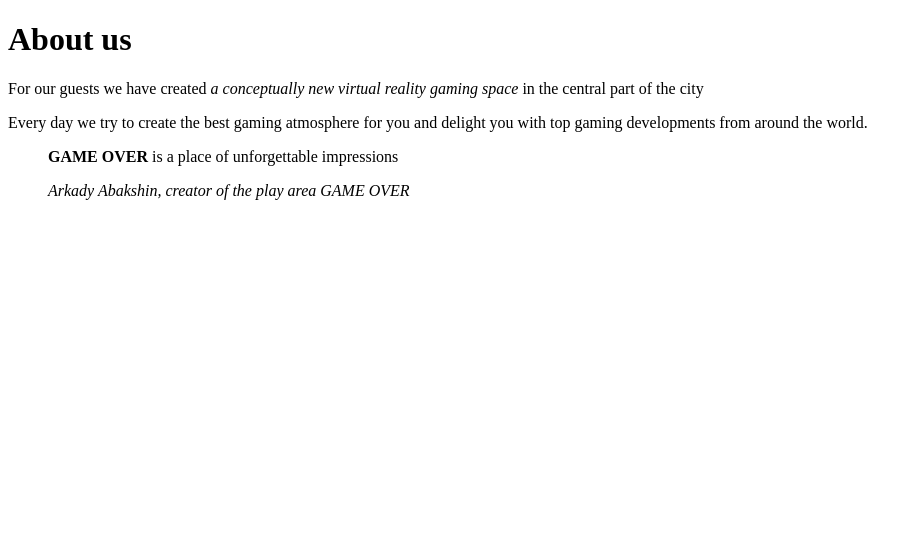
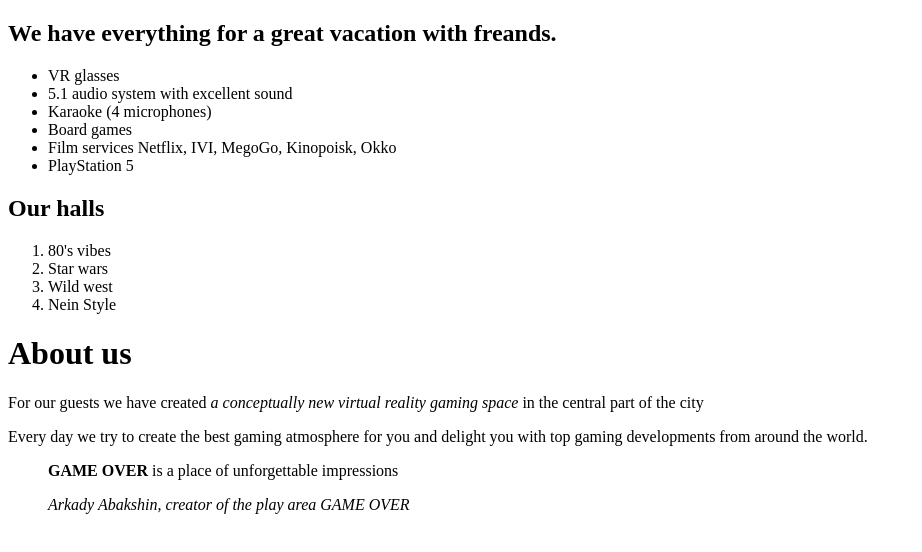
Before and after one commit to mrrlin/study_base, a plain HTML site: page lesson01/index.html in a window 1280 px wide. Shown: the whole page, without its empty margins (0-922 px from the left). Drawn offline with Linux system fonts and the light colour scheme.

```diff
--- a/lesson01/index.html
+++ b/lesson01/index.html
@@ -17,6 +17,26 @@
 
     <!--(h1{Вёрстка - это интересно})+(ul>li*3>a[href="#"]{ссылка0$})-->
 
+    <h2>We have everything for a great vacation with freands.</h2>
+
+    <ul>
+        <li>VR glasses</li>
+        <li>5.1 audio system with excellent sound</li>
+        <li>Karaoke (4 microphones)</li>
+        <li>Board games</li>
+        <li>Film services Netflix, IVI, MegoGo, Kinopoisk, Okko</li>
+        <li>PlayStation 5</li>
+    </ul>
+
+    <h2>Our halls</h2>
+
+    <ol>
+        <li>80's vibes</li>
+        <li>Star wars</li>
+        <li>Wild west</li>
+        <li>Nein Style</li>
+    </ol>
+
     <h1>About us</h1>
 
     <p>For our guests we have created
```
